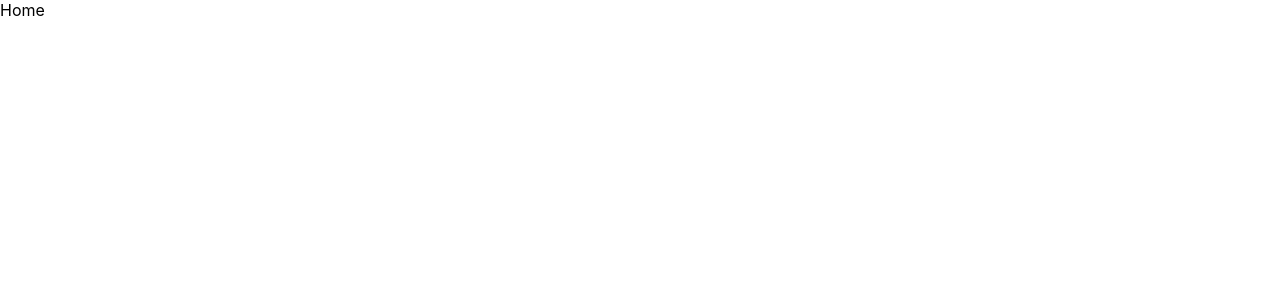
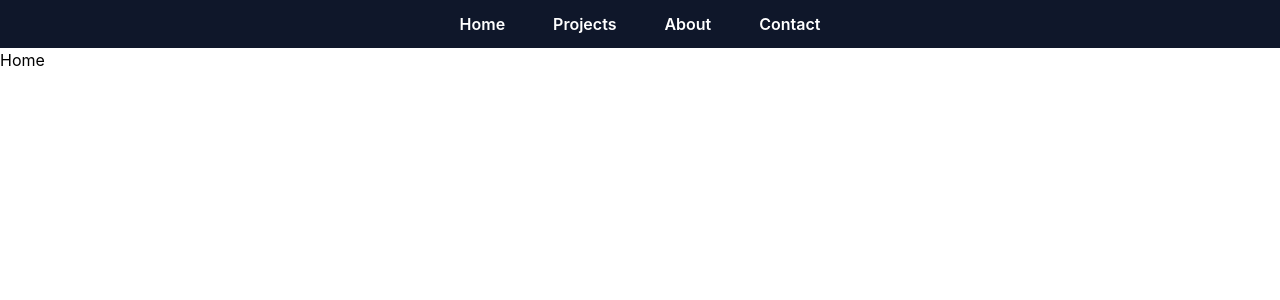
Before and after one commit to FishySenpai/Portfolio, a React (Create React App) app: page / in a window 1280 px wide. Shown: the top 300 px of the page. Built offline with nearby package versions, Linux system fonts and the light colour scheme.

Commit message:
designed navbar

```diff
--- a/src/App.js
+++ b/src/App.js
@@ -1,9 +1,16 @@
 import React from "react";
-import { Home } from "./components/index.js";
+import { Routes, Route } from "react-router-dom";
+import { Home, Navbar, About, Contact, Projects } from "./components/index.js";
 function App() {
   return (
     <div className="App">
-      <Home/>
+      <Navbar />
+      <Routes>
+        <Route path="/" element={<Home />} />
+        <Route path="/projects" element={<Projects />} />
+        <Route path="/about" element={<About />} />
+        <Route path="/contact" element={<Contact />} />
+      </Routes>
     </div>
   );
 }
--- /dev/null
+++ b/src/components/Navbar.js
@@ -0,0 +1,26 @@
+import React from 'react'
+import { Link } from 'react-router-dom';
+const Navbar = () => {
+  return (
+    <div className="relative ">
+      <div className="bg-slate-900 text-white p-3 font-semibold text-md">
+        <div className="flex flex-row space-x-12 justify-center ">
+          <div>
+            <Link to="/">Home</Link>
+          </div>
+          <div>
+            <Link to="/projects">Projects</Link>
+          </div>
+          <div>
+            <Link to="/about">About</Link>
+          </div>
+          <div>
+            <Link to="/contact">Contact</Link>
+          </div>
+        </div>
+      </div>
+    </div>
+  );
+}
+
+export default Navbar
--- a/src/index.css
+++ b/src/index.css
@@ -1,3 +1,7 @@
+@tailwind base;
+@tailwind components;
+@tailwind utilities;
+
 body {
   margin: 0;
   font-family: -apple-system, BlinkMacSystemFont, 'Segoe UI', 'Roboto', 'Oxygen',
```
Also changed, not shown: src/components/index.js (+9 -1 lines).
